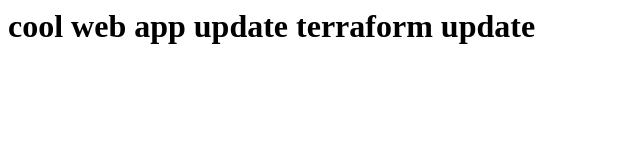
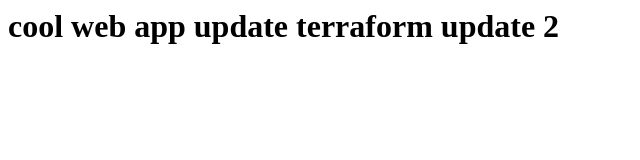
Before and after one commit to michel-lacle/aws-cloud-automation-meetup-cicd-application-code, a plain HTML site: page Source/index.html in a window 1280 px wide. Shown: the full height of the page, 0-640 px from the left. Drawn offline with Linux system fonts and the light colour scheme.

Commit message:
trigger another build

```diff
--- a/Source/index.html
+++ b/Source/index.html
@@ -1,5 +1,5 @@
 <html>
 <body>
-<h1>cool web app update terraform update</h1>
+<h1>cool web app update terraform update 2</h1>
 </body>
 </html>
```
